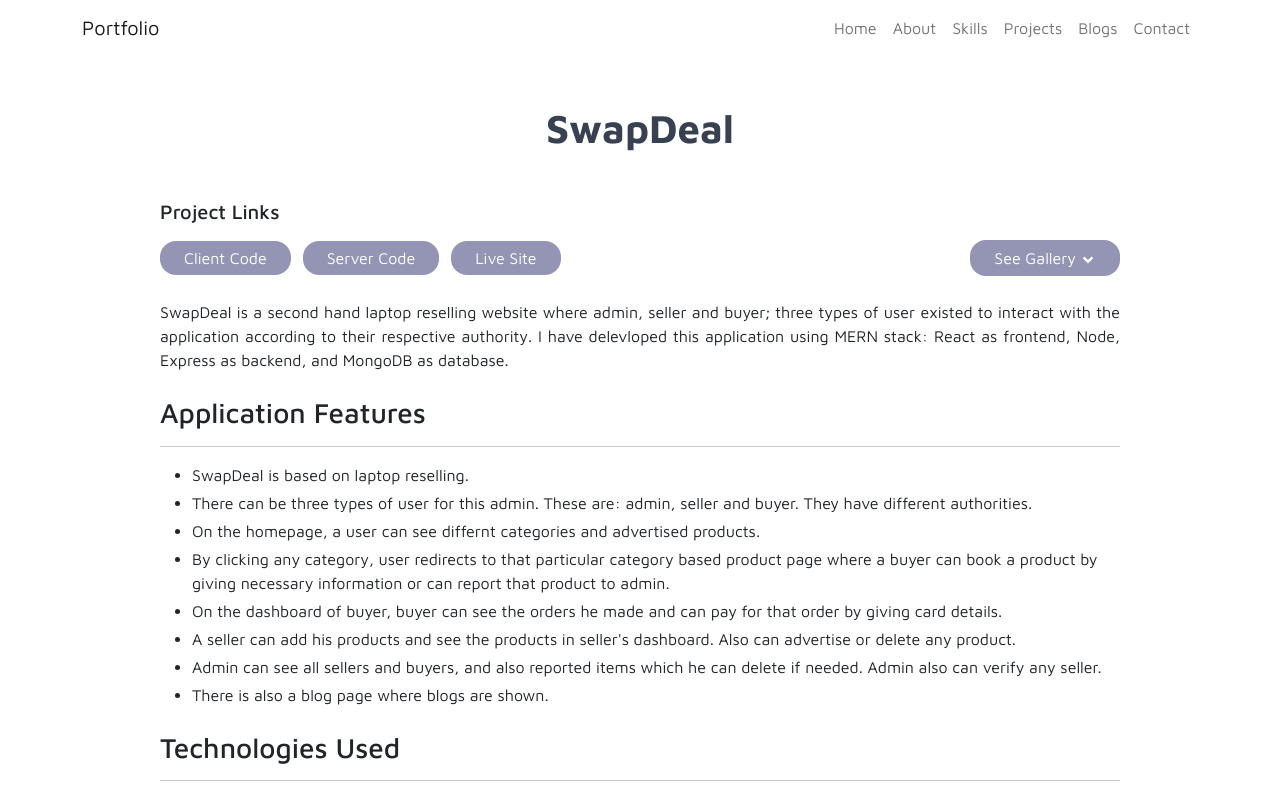
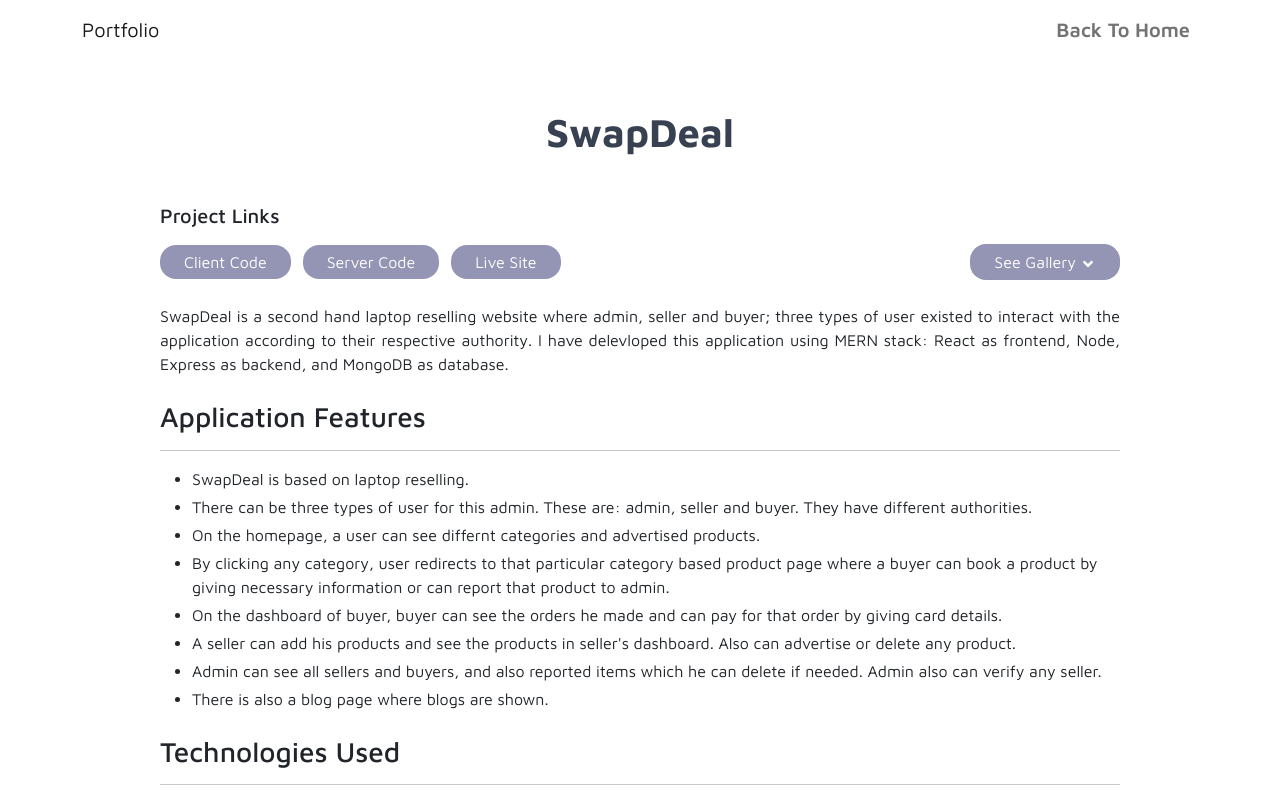
Before and after one commit to tasmia-rahman/my-portfolio, a React (Create React App) app: page /project/1 in a window 1280 px wide. Shown: the top 800 px of the page. Built offline with nearby package versions, Linux system fonts and the light colour scheme.

Commit message:
project done

```diff
--- a/src/components/Blogs/Blogs.js
+++ b/src/components/Blogs/Blogs.js
@@ -2,7 +2,7 @@ import React from 'react';
 
 const Blogs = () => {
     return (
-        <section className='w-[88%] mx-auto py-[50px]' id='blogs'>
+        <section className='w-[88%] mx-auto pt-[50px]' id='blogs'>
             <h4 className='text-yellow'>Blogs</h4>
             <p>Coming Soon !!!</p>
         </section>
--- a/src/components/Home/Home.js
+++ b/src/components/Home/Home.js
@@ -5,10 +5,12 @@ import Contact from '../Contact/Contact';
 import Projects from '../Projects/Projects/Projects';
 import Skills from '../Skills/Skills';
 import Banner from './../Banner/Banner';
+import Header from './../Shared/Header/Header';
 
 const Home = () => {
     return (
         <div>
+            <Header></Header>
             <Banner></Banner>
             <About></About>
             <Skills></Skills>
--- a/src/components/Projects/ProjectDetails/ProjectDetails.js
+++ b/src/components/Projects/ProjectDetails/ProjectDetails.js
@@ -1,6 +1,7 @@
 import React, { useEffect, useState } from 'react';
 import { useParams } from 'react-router-dom';
 import { FaAngleDown } from "react-icons/fa";
+import { Navbar, Container, Nav } from 'react-bootstrap';
 
 const ProjectDetails = () => {
     const { id } = useParams();
@@ -16,6 +17,18 @@ const ProjectDetails = () => {
     }, [id])
 
     return (
+        <div>
+            <Navbar collapseOnSelect expand="lg" bg="white" variant="white">
+                <Container>
+                    <Navbar.Brand href="#home">Portfolio</Navbar.Brand>
+                    <Navbar.Toggle aria-controls="responsive-navbar-nav" />
+                    <Navbar.Collapse id="responsive-navbar-nav">
+                        <Nav className='ms-auto'>
+                            <Nav.Link href="/"><span className='font-semibold text-xl'>Back To Home</span></Nav.Link>
+                        </Nav>
+                    </Navbar.Collapse>
+                </Container>
+            </Navbar>
             <div className='w-9/12 mx-auto mb-5'>
                 <h1 className='text-center my-5 font-bold text-gray-700'>{selectedProject?.name}</h1>
                 <h5 className='mb-3'>Project Links</h5>
@@ -53,6 +66,7 @@ const ProjectDetails = () => {
                     </div>
                 </div>
             </div>
+        </div>
     );
 };
 
--- a/src/layout/Main.js
+++ b/src/layout/Main.js
@@ -1,12 +1,10 @@
 import React from 'react';
 import { Outlet } from 'react-router-dom';
-import Header from '../components/Shared/Header/Header';
 import Footer from '../components/Shared/Footer/Footer';
 
 const Main = () => {
     return (
         <div>
-            <Header></Header>
             <Outlet></Outlet>
             <Footer></Footer>
         </div>
--- a/src/routes/Routes.js
+++ b/src/routes/Routes.js
@@ -21,7 +21,6 @@ export const routes = createBrowserRouter([
                 path: '/project/:id',
                 element: <ProjectDetails></ProjectDetails>
             }
-
         ]
     },
     {
```
Lines whose indentation alone changed are shown as unchanged.
